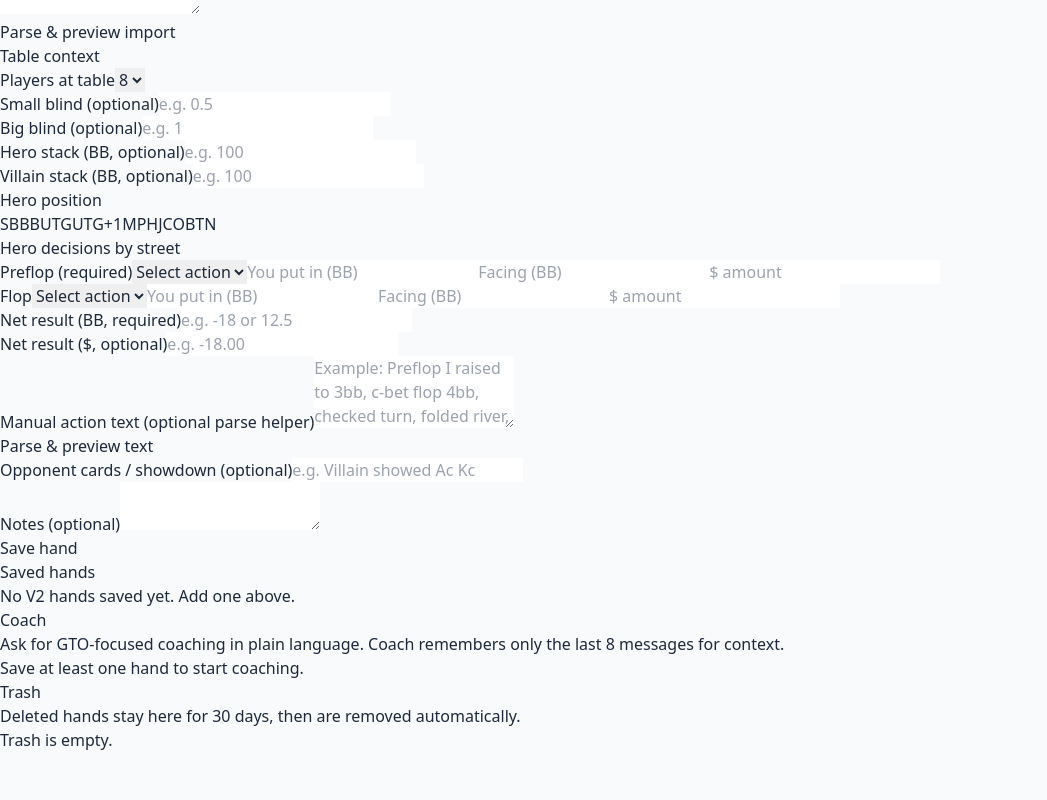
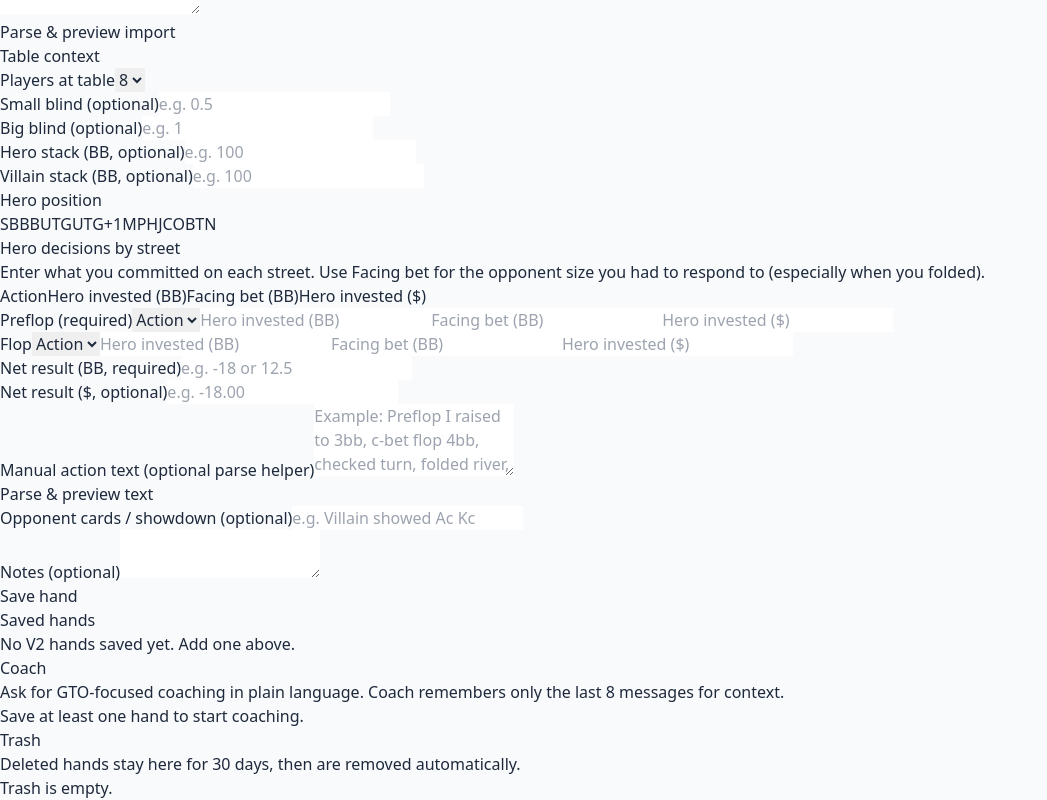
Before and after one commit to lyleseebeck/ai-poker-coach, a React (Vite) app: page / in a window 1280 px wide. Shown: the part 754-1554 px from the top of the page, without its empty margins (0-1047 px from the left). Before the commit the page ends 1506 px from the top, so only its background shows below. Built offline with nearby package versions, Linux system fonts and the light colour scheme.

Commit message:
Clarify street amount fields and widen action control

```diff
--- a/src/components/UnifiedHandForm.jsx
+++ b/src/components/UnifiedHandForm.jsx
@@ -16,7 +16,7 @@ import {
 import { CardLogo } from './CardLogo.jsx';
 
 const ACTION_OPTIONS = [
-  { value: 'none', label: 'Select action' },
+  { value: 'none', label: 'Action' },
   { value: 'fold', label: 'Fold' },
   { value: 'check', label: 'Check' },
   { value: 'call', label: 'Call' },
@@ -28,6 +28,8 @@ const ACTION_OPTIONS = [
 const AI_FALLBACK_CONFIDENCE_THRESHOLD = 0.75;
 const DEFAULT_PRE_FLOP_OPEN_BB = 2.5;
 const DEFAULT_PRE_FLOP_3BET_BB = 8;
+const STREET_DECISION_GRID_CLASS =
+  'grid gap-2 items-center md:grid-cols-[170px,minmax(11rem,1fr),minmax(10rem,1fr),minmax(10rem,1fr),minmax(10rem,1fr)]';
 
 function numberOrNull(value) {
   if (value == null || value === '') return null;
@@ -501,12 +503,12 @@ function StreetDecisionRow({
     'w-full min-w-0 rounded-lg border border-slate-300 px-3 py-2 text-sm focus:ring-2 focus:ring-emerald-500 focus:border-emerald-500 outline-none bg-white';
 
   return (
-    <div className="grid gap-2 md:grid-cols-[170px,minmax(0,1fr),minmax(0,120px),minmax(0,120px),minmax(0,120px)] items-center">
+    <div className={STREET_DECISION_GRID_CLASS}>
       <label className="text-sm font-medium text-slate-700">{label}</label>
       <select
         value={action}
         onChange={(e) => setAction(e.target.value)}
-        className={inputClass}
+        className={inputClass + ' min-w-[11rem]'}
       >
         {ACTION_OPTIONS.map((option) => (
           <option key={option.value} value={option.value}>
@@ -520,7 +522,7 @@ function StreetDecisionRow({
         value={amountBb}
         onChange={(e) => setAmountBb(e.target.value)}
         className={inputClass}
-        placeholder="You put in (BB)"
+        placeholder="Hero invested (BB)"
       />
       <input
         type="number"
@@ -528,7 +530,7 @@ function StreetDecisionRow({
         value={facingAmountBb}
         onChange={(e) => setFacingAmountBb(e.target.value)}
         className={inputClass}
-        placeholder="Facing (BB)"
+        placeholder="Facing bet (BB)"
       />
       <input
         type="number"
@@ -536,7 +538,7 @@ function StreetDecisionRow({
         value={amountChips}
         onChange={(e) => setAmountChips(e.target.value)}
         className={inputClass}
-        placeholder="$ amount"
+        placeholder="Hero invested ($)"
       />
     </div>
   );
@@ -1504,6 +1506,16 @@ export function UnifiedHandForm({
 
         <div className="space-y-2">
           <label className="block text-sm font-medium text-slate-600">Hero decisions by street</label>
+          <p className="text-xs text-slate-500">
+            Enter what you committed on each street. Use Facing bet for the opponent size you had to respond to (especially when you folded).
+          </p>
+          <div className={STREET_DECISION_GRID_CLASS + ' hidden md:grid text-[11px] font-medium uppercase tracking-wide text-slate-500'}>
+            <span />
+            <span>Action</span>
+            <span>Hero invested (BB)</span>
+            <span>Facing bet (BB)</span>
+            <span>Hero invested ($)</span>
+          </div>
           <StreetDecisionRow
             street="preflop"
             label="Preflop (required)"
```
